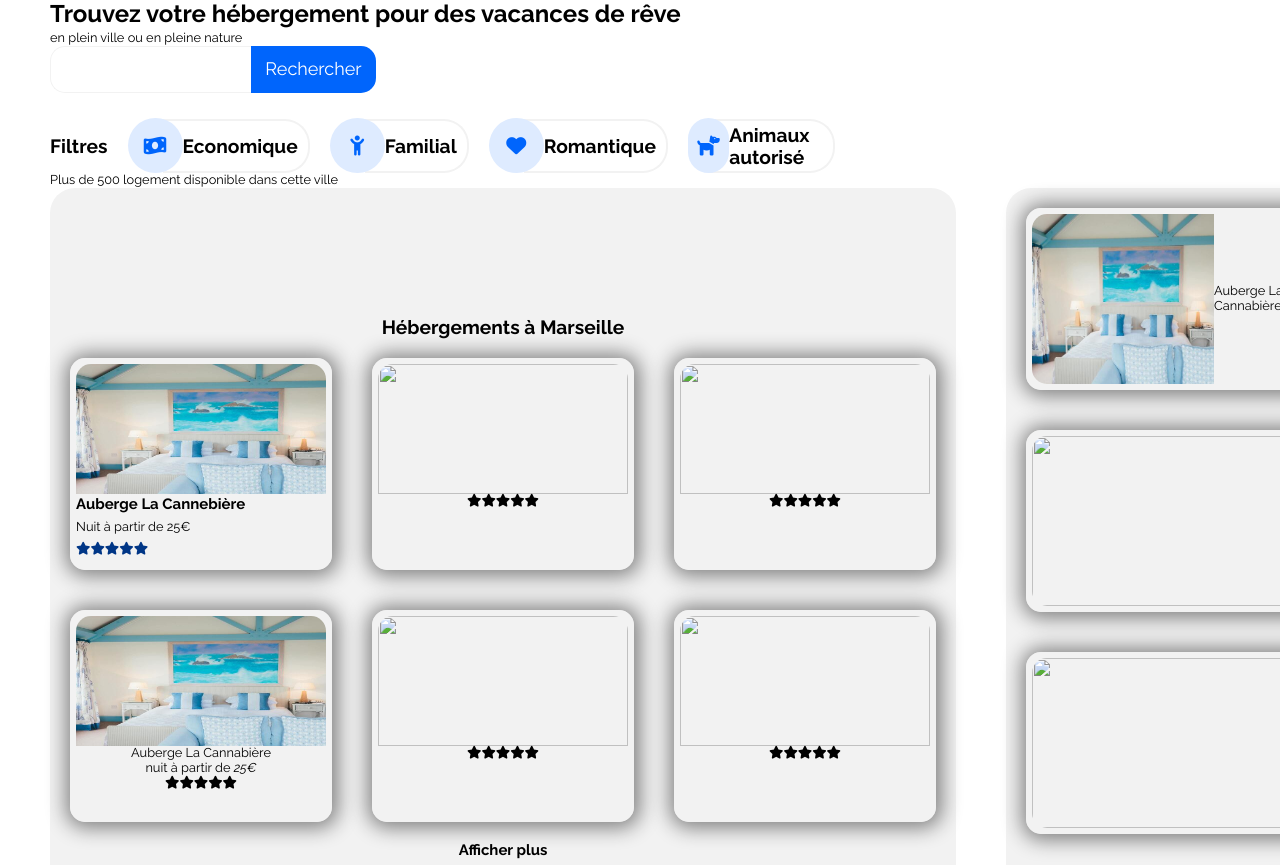
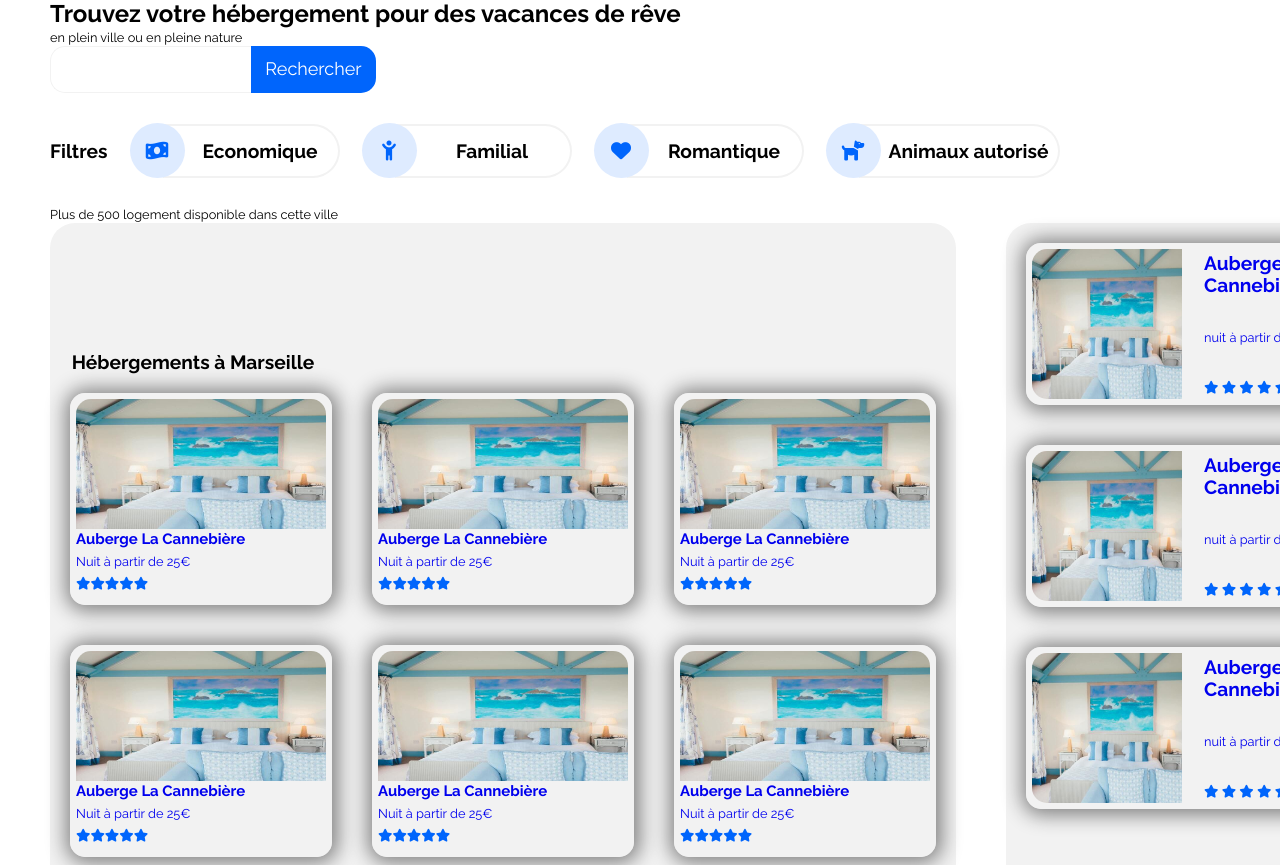
Before and after one commit to Eiks-exe/booki, a website: page index.html in a window 1280 px wide. Shown: the part 87-952 px from the top of the page. Drawn offline with Linux system fonts and the light colour scheme.

Commit message:
fixed text wrapping, card sizing, added animation on filters

```diff
--- a/css/index.css
+++ b/css/index.css
@@ -16,11 +16,12 @@ body {
     margin: 20px;
     padding: 0;
 }
-.nav > img {
+
+.nav>img {
     width: 100px;
 }
 
-.navlinks > a {
+.navlinks>a {
     width: 500px;
     margin: 0;
     padding: 26px;
@@ -31,22 +32,22 @@ body {
 }
 
 
-.navlinks > a:visited {
+.navlinks>a:visited {
     color: initial;
 }
 
-.navlinks > a:focus {
+.navlinks>a:focus {
     border-top: 4px solid #0065FC;
-    color:#0065FC;
+    color: #0065FC;
 }
 
-.search-form{
-display: flex;
-
+.search-form {
+    display: flex;
     align-items: center;
+    margin-bottom : 30px;
 }
 
-.input-search{
+.input-search {
     height: 45px;
     width: 200px;
     margin: 0;
@@ -60,9 +61,9 @@ display: flex;
     outline: none;
 }
 
-.searchbutton{
+.searchbutton {
     margin: 0;
-    padding:0;
+    padding: 0;
     height: 47px;
     width: 125px;
     background-color: #0065FC;
@@ -72,73 +73,100 @@ display: flex;
     border-bottom-right-radius: 15px;
     font-style: bold;
     font-weight: 400;
-    font-size:large;
+    font-size: large;
+
+
 }
 
-.searchbutton:active{
+.searchbutton:active {
     background-color: #003686;
 }
 
-.filter{
-    width:700px;
+.filter {
     display: flex;
-    justify-content: space-between;
     align-items: center;
-    font-weight: 700;
-    margin-top: 25px;
+    text-align: center;
+    margin-bottom: 30px;
 }
 
-.filter-link{
+.filter-link {
     display: flex;
-    justify-content: center;
+    flex-direction: row;
+    justify-content: start;
     align-items: center;
 }
 
 
 
 
-.filter-link > a{
+.filter-link>a {
+    min-width: 135px;
+    max-width: 250px;
     height: 50px;
-    width:fit-content;
-    max-width: 200px;
-    display: flex;
-    flex-direction: row;
-    justify-content: center;
-    align-items: center;
-    padding-left: 20px;
     padding-right: 10px;
-    border:2px solid #F2F2F2;
+    padding-left: 30px;
+    white-space: nowrap;
+    border: 2px solid #F2F2F2;
     border-left: none;
-    border-top-right-radius: 25px;
-    border-bottom-right-radius: 25px;
-    text-decoration: none;
-    color:black
-}
-
-.filter-link > i {
+    border-radius: 0px 27px 27px 0px;
     display: flex;
     justify-content: center;
     align-items: center;
-    height: 45px;
-    width: 45px;
-    padding: 5px;
-    border-radius: 50px;
-    text-align: center;
-    color: #0065FC;
-    background-color: #DEEBFF;
-    position: relative;
-    left: 20px;
-    font-size: 20px;
+    text-decoration: none;
 }
 
-#hebergements{
-    display:flex;
+.filter-link > a:visited{
+    color: inherit;
+}
+
+.filter-link>i {
+    height: 55px;
+    width: 55px;
+    background-color: #DEEBFF;
+    color: #0065FC;
+    font-size: 20px;
+    border-radius: 50px;
+    display: flex;
+    justify-content: center;
+    align-items: center;
+    position: relative;
+    left: 22px;
+
+    animation-duration: 1.5s;
+    animation-iteration-count: 1;
+    transform-origin: center;
+    transition: background-color 2s ease-in-out 100ms;
+}
+
+.filter-link>i:hover {
+    background-color: #0065FC;
+    color: black;
+    animation-name: roll;
+    animation-timing-function: ease;
+}
+
+@keyframes roll {
+    0% {
+        transform: rotate(0deg);
+    }
+
+    50%{
+        transform: rotate(720deg);
+    }
+
+    100% {
+        transform: rotate(360deg);
+    }
+}
+
+#hebergements {
+    display: flex;
     flex-direction: row;
     align-items: center;
 }
 
 .hgm {
-    height:800px;
+    height: 800px;
     width: 1200px;
     display: flex;
     flex-direction: column;
@@ -151,9 +179,14 @@ display: flex;
     border-radius: 25px;
 }
 
+.hgm>h2 {
+    transform: translateX(-310px);
+    font-weight: 700;
+}
+
 .popular {
-    height:800px;
-    display:flex;
+    height: 800px;
+    display: flex;
     flex-direction: column;
     background-color: #F2F2F2;
     width: 500px;
@@ -174,14 +207,15 @@ display: flex;
     border-radius: 15px;
     box-shadow: 1px 1px 20px 5px grey;
 }
-.card > img {
+
+.card>img {
     border-top-left-radius: 15px;
     border-top-right-radius: 15px;
     height: 130px;
     width: 250px;
 }
 
-.card-content{
+.card-content {
     height: 60px;
     width: 250px;
     display: flex;
@@ -191,26 +225,50 @@ display: flex;
     padding: 2px;
 }
 
-.card-content > .stars:nth-child(-n+3) {
-    color:#003686;
+.card-content>.stars {
+    color: #0065FC;
 }
-.popular > .card {
+.popular> a {
+
+    text-decoration: none;
+}
+
+.popular> a:visited {
+    color: inherit;
+}
+.popular> a> .card {
     flex-direction: row;
-    height: 170px;
+    height: 150px;
     width: 350px;
 }
 
-.popular > .card > img{
+.popular> a >.card>img {
     border-top-left-radius: 15px;
     border-bottom-left-radius: 15px;
     border-top-right-radius: 0;
-    height: 170px;
-    width: 350px;
+    height: 150px;
+    width: 150px;
+    margin-right: 20px
+}
+
+.popular> a >.card>.card-content {
+    height: 143px;
+    display: flex;
+    flex-direction: column;
+    justify-content: space-between;
+    align-items: flex-start;
 }
 
 
-
-.gridrow{
-    display:flex;
+.gridrow {
+    display: flex;
     flex-direction: row;
 }
+
+.gridrow>a {
+    text-decoration: none;
+}
+
+.gridrow>a:visited {
+    color: inherit;
+}
--- a/index.html
+++ b/index.html
@@ -34,19 +34,27 @@
                 <h2>Filtres</h2>
                 <div class="filter-link">
                     <i class="fa-solid fa-money-bill-wave"></i>
-                    <a href=""><h2>Economique</h2></a>
+                    <a href="">
+                        <h2>Economique</h2>
+                    </a>
                 </div>
                 <div class="filter-link">
                     <i class="fa-solid fa-child-reaching"></i>
-                    <a href=""><h2>Familial<h2></a>
+                    <a href="">
+                        <h2>Familial<h2>
+                    </a>
                 </div>
                 <div class="filter-link">
                     <i class="fa-solid fa-heart"></i>
-                    <a href=""><h2>Romantique</h2></a>
+                    <a href="">
+                        <h2>Romantique</h2>
+                    </a>
                 </div>
                 <div class="filter-link">
                     <i class="fa-solid fa-dog"></i>
-                    <a href=""><h2>Animaux autorisé</h2></a>
+                    <a href="">
+                        <h2>Animaux autorisé</h2>
+                    </a>
                 </div>
             </div>
             <!--TODO Information icon next to that p-->
@@ -57,59 +65,134 @@
             <div class="hgm">
                 <h2>Hébergements à Marseille</h2>
                 <div class="gridrow">
-                    <div class="card" href="">
+                    <a href="#">
+                        <div class="card" href="#">
                             <img src="images/hebergements/4_small/annie-spratt-Eg1qcIitAuA-unsplash.jpg" alt="">
                             <div class="card-content">
                                 <h3>Auberge La Cannebière</h3>
                                 <p>Nuit à partir de 25€</p>
-                            <div class="stars"><i class="fa-solid fa-star"></i><i class="fa-solid fa-star"></i><i class="fa-solid fa-star"></i><i class="fa-solid fa-star"></i><i class="fa-solid fa-star"></i></div>
+                                <div class="stars"><i class="fa-solid fa-star"></i><i class="fa-solid fa-star"></i><i
+                                        class="fa-solid fa-star"></i><i class="fa-solid fa-star"></i><i
+                                        class="fa-solid fa-star"></i></div>
                             </div>
                         </div>
-                    <div class="card" href="">
-                        <img src="" alt=""><span class="title"></span>
-                        <p></p>
-                        <div class="stars"><i class="fa-solid fa-star"></i><i class="fa-solid fa-star"></i><i class="fa-solid fa-star"></i><i class="fa-solid fa-star"></i><i class="fa-solid fa-star"></i></div>
+                    </a>
+                    <a href="#">
+                        <div class="card" href="#">
+                            <img src="images/hebergements/4_small/annie-spratt-Eg1qcIitAuA-unsplash.jpg" alt="">
+                            <div class="card-content">
+                                <h3>Auberge La Cannebière</h3>
+                                <p>Nuit à partir de 25€</p>
+                                <div class="stars"><i class="fa-solid fa-star"></i><i class="fa-solid fa-star"></i><i
+                                        class="fa-solid fa-star"></i><i class="fa-solid fa-star"></i><i
+                                        class="fa-solid fa-star"></i></div>
                             </div>
-                    <div class="card" href="">
-                        <img src="" alt=""><span class="title"></span>
-                        <p></p>
-                        <div class="stars"><i class="fa-solid fa-star"></i><i class="fa-solid fa-star"></i><i class="fa-solid fa-star"></i><i class="fa-solid fa-star"></i><i class="fa-solid fa-star"></i></div>
+                        </div>
+                    </a>
+                    <a href="#">
+                        <div class="card" href="#">
+                            <img src="images/hebergements/4_small/annie-spratt-Eg1qcIitAuA-unsplash.jpg" alt="">
+                            <div class="card-content">
+                                <h3>Auberge La Cannebière</h3>
+                                <p>Nuit à partir de 25€</p>
+                                <div class="stars"><i class="fa-solid fa-star"></i><i class="fa-solid fa-star"></i><i
+                                        class="fa-solid fa-star"></i><i class="fa-solid fa-star"></i><i
+                                        class="fa-solid fa-star"></i></div>
+                            </div>
                         </div>
                 </div>
                 <div class="gridrow">
-                    <div class="card" href="">
-                        <img src="images/hebergements/4_small/annie-spratt-Eg1qcIitAuA-unsplash.jpg" alt=""><span class="title">Auberge La Cannabière</span>
-                        <p>nuit à partir de <em>25€</em></p>
-                        <div class="stars"><i class="fa-solid fa-star"></i><i class="fa-solid fa-star"></i><i class="fa-solid fa-star"></i><i class="fa-solid fa-star"></i><i class="fa-solid fa-star"></i></div>
+                    <a href="#">
+                        <div class="card" href="#">
+                            <img src="images/hebergements/4_small/annie-spratt-Eg1qcIitAuA-unsplash.jpg" alt="">
+                            <div class="card-content">
+                                <h3>Auberge La Cannebière</h3>
+                                <p>Nuit à partir de 25€</p>
+                                <div class="stars"><i class="fa-solid fa-star"></i><i class="fa-solid fa-star"></i><i
+                                        class="fa-solid fa-star"></i><i class="fa-solid fa-star"></i><i
+                                        class="fa-solid fa-star"></i></div>
                             </div>
-                    <div class="card" href="">
-                        <img src="" alt=""><span class="title"></span>
-                        <p></p>
-                        <div class="stars"><i class="fa-solid fa-star"></i><i class="fa-solid fa-star"></i><i class="fa-solid fa-star"></i><i class="fa-solid fa-star"></i><i class="fa-solid fa-star"></i></div>
                         </div>
-                    <div class="card" href="">
-                        <img src="" alt=""><span class="title"></span>
-                        <p></p>
-                        <div class="stars"><i class="fa-solid fa-star"></i><i class="fa-solid fa-star"></i><i class="fa-solid fa-star"></i><i class="fa-solid fa-star"></i><i class="fa-solid fa-star"></i></div>
+                    </a>
+                    <a href="#">
+                        <div class="card" href="#">
+                            <img src="images/hebergements/4_small/annie-spratt-Eg1qcIitAuA-unsplash.jpg" alt="">
+                            <div class="card-content">
+                                <h3>Auberge La Cannebière</h3>
+                                <p>Nuit à partir de 25€</p>
+                                <div class="stars"><i class="fa-solid fa-star"></i><i class="fa-solid fa-star"></i><i
+                                        class="fa-solid fa-star"></i><i class="fa-solid fa-star"></i><i
+                                        class="fa-solid fa-star"></i></div>
+                            </div>
+                        </div>
+                    </a>
+                    <a href="#">
+                        <div class="card" href="#">
+                            <img src="images/hebergements/4_small/annie-spratt-Eg1qcIitAuA-unsplash.jpg" alt="">
+                            <div class="card-content">
+                                <h3>Auberge La Cannebière</h3>
+                                <p>Nuit à partir de 25€</p>
+                                <div class="stars"><i class="fa-solid fa-star"></i><i class="fa-solid fa-star"></i><i
+                                        class="fa-solid fa-star"></i><i class="fa-solid fa-star"></i><i
+                                        class="fa-solid fa-star"></i></div>
+                            </div>
                         </div>
                 </div>
                 <h3>Afficher plus</h2>
             </div>
             <div class="popular">
+                <a href="#">
                     <div class="card" href="">
-                    <img src="images/hebergements/4_small/annie-spratt-Eg1qcIitAuA-unsplash.jpg" alt=""><span class="title">Auberge La Cannabière</span>
+                        <img src="images/hebergements/4_small/annie-spratt-Eg1qcIitAuA-unsplash.jpg" alt="">
+                        <div class="card-content">
+                            <h2>Auberge La Cannebière</h2>
                             <p>nuit à partir de <em>25€</em></p>
-                    <div class="stars"><i class="fa-solid fa-star"></i><i class="fa-solid fa-star"></i><i class="fa-solid fa-star"></i><i class="fa-solid fa-star"></i><i class="fa-solid fa-star"></i></div>
+                            <div class="stars">
+                                <i class="fa-solid fa-star"></i>
+                                <i class="fa-solid fa-star"></i>
+                                <i
+                                    class="fa-solid fa-star"></i>
+                                <i class="fa-solid fa-star"></i>
+                                <i
+                                    class="fa-solid fa-star"></i></div>
                         </div>
+                    </div>
+                </a>
+                <a href="#">
                     <div class="card" href="">
-                    <img src="" alt=""><span class="title"></span>
-                    <p></p>
-                    <div class="stars"><i class="fa-solid fa-star"></i><i class="fa-solid fa-star"></i><i class="fa-solid fa-star"></i><i class="fa-solid fa-star"></i><i class="fa-solid fa-star"></i></div>
+                        <img src="images/hebergements/4_small/annie-spratt-Eg1qcIitAuA-unsplash.jpg" alt="">
+                        <div class="card-content">
+                            <h2>Auberge La Cannebière</h2>
+                            <p>nuit à partir de <em>25€</em></p>
+                            <div class="stars">
+                                <i class="fa-solid fa-star"></i>
+                                <i class="fa-solid fa-star"></i>
+                                <i
+                                    class="fa-solid fa-star"></i>
+                                <i class="fa-solid fa-star"></i>
+                                <i
+                                    class="fa-solid fa-star"></i></div>
                         </div>
+                    </div>
+                </a>
+                <a href="#">
                     <div class="card" href="">
-                    <img src="" alt=""><span class="title"></span>
-                    <p></p>
-                    <div class="stars"><i class="fa-solid fa-star"></i><i class="fa-solid fa-star"></i><i class="fa-solid fa-star"></i><i class="fa-solid fa-star"></i><i class="fa-solid fa-star"></i></div>
+                        <img src="images/hebergements/4_small/annie-spratt-Eg1qcIitAuA-unsplash.jpg" alt="">
+                        <div class="card-content">
+                            <h2>Auberge La Cannebière</h2>
+                            <p>nuit à partir de <em>25€</em></p>
+                            <div class="stars">
+                                <i class="fa-solid fa-star"></i>
+                                <i class="fa-solid fa-star"></i>
+                                <i
+                                    class="fa-solid fa-star"></i>
+                                <i class="fa-solid fa-star"></i>
+                                <i
+                                    class="fa-solid fa-star"></i></div>
+                        </div>
+                    </div>
+                </a>
+
                 </div>
             </div>
         </section>
```
Also changed, not shown: 1 other file. Lines whose indentation alone changed are shown as unchanged.
